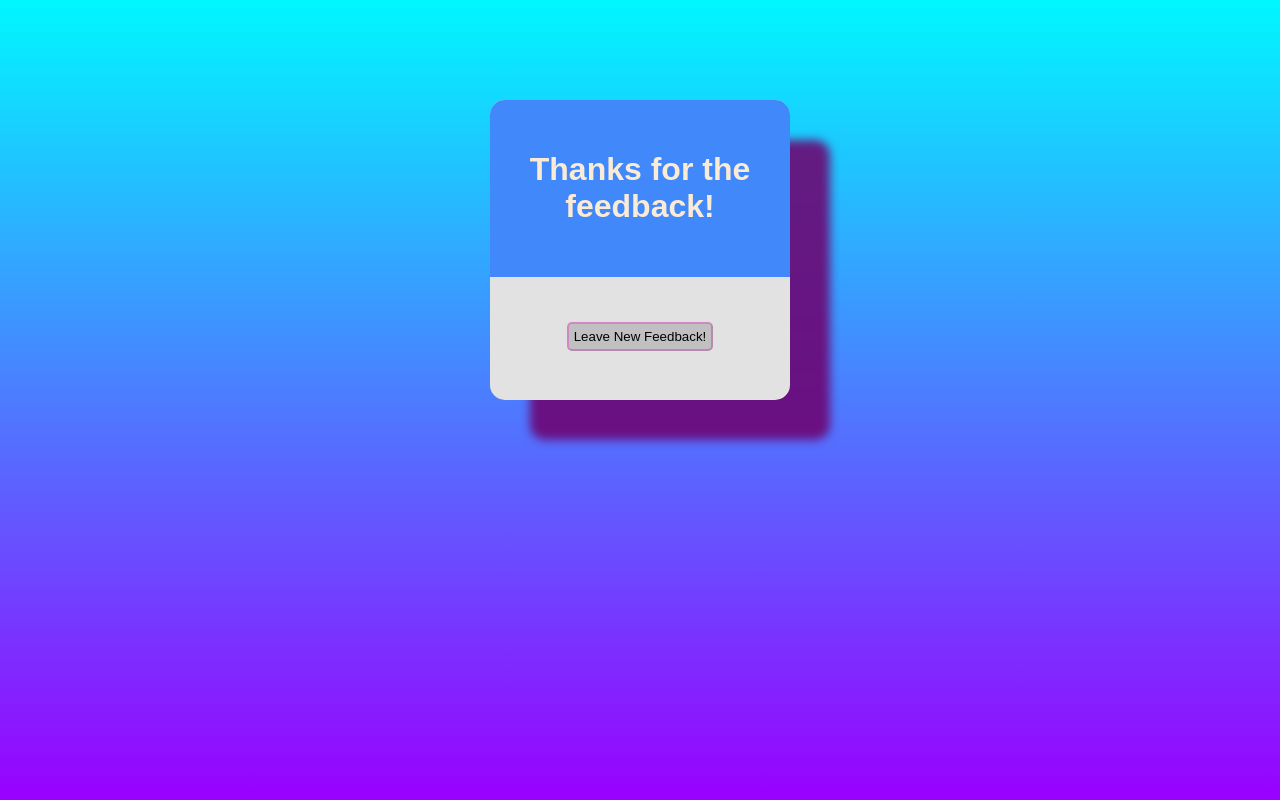
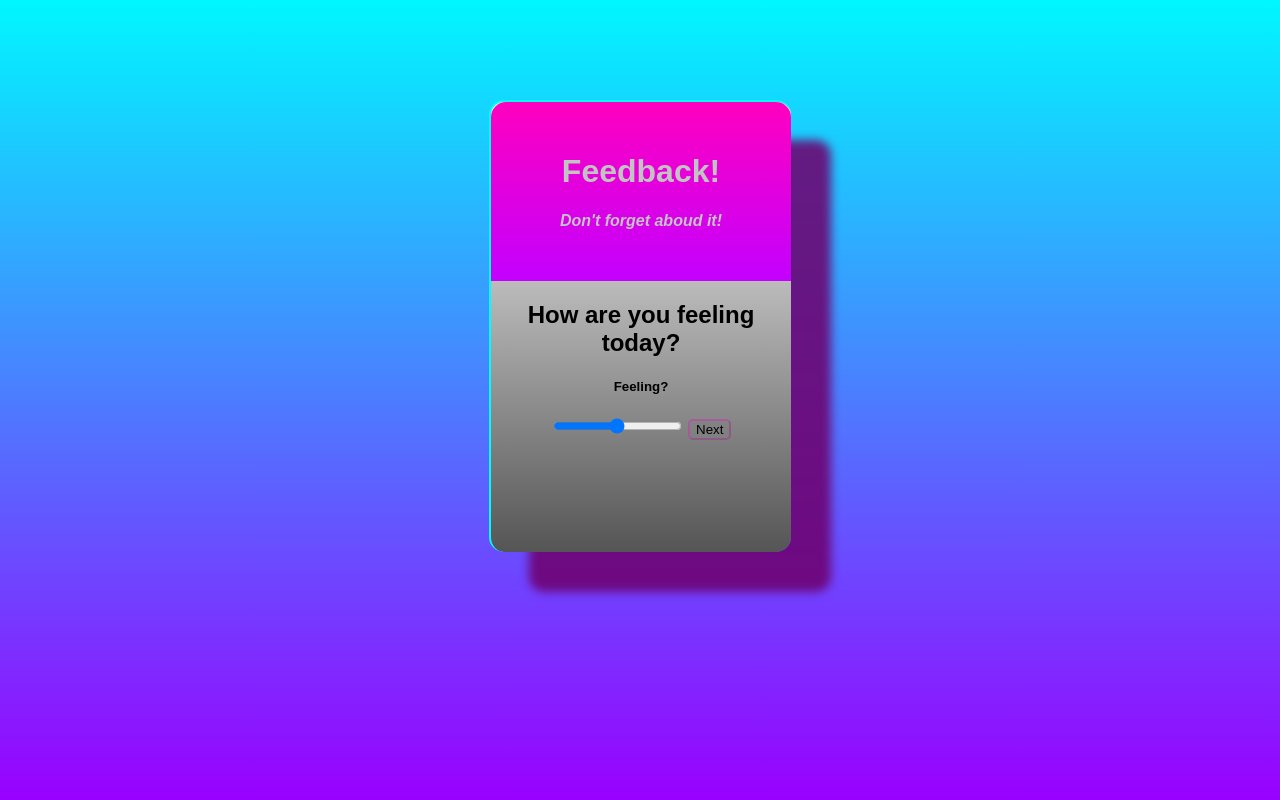
Before and after one commit to colinjaworski/weekend-redux-feedback-loop, a React (Create React App) app: page /#/ in a window 1280 px wide. Before the commit this address led to /#/ThankYou. Built offline with nearby package versions, Linux system fonts and the light colour scheme.

Commit message:
some  more styling on the card

```diff
--- a/src/components/Admin/Admin.jsx
+++ b/src/components/Admin/Admin.jsx
@@ -27,19 +27,18 @@
     console.log('the feedback', feedback);
     return (
         <>
-            <h1>Feedback Results!</h1>
+            <h1>WHERE ARE THE FEEDBACK RESULTS!!!</h1>
 
-            {feedback.map((item) => {
-                const { feeling, understanding, support, comments, id } = item;
-                return (
-                    <div key={id}>
-                        <div>{feeling}</div>
-                        <div>{understanding}</div>
-                        <div>{support}</div>
-                        <div>{comments}</div>
+            {feedback.map((item) =>
+             (
+                    <div key={item.id}>
+                        <p>{item.feeling}</p>
+                        <p>{item.understanding}</p>
+                        <p>{item.support}</p>
+                        <p>{item.comments}</p>
                     </div>
-                );
-            })
+             )
+            )
 
             }
 
--- a/src/components/App/App.css
+++ b/src/components/App/App.css
@@ -3,9 +3,10 @@
 }
 
 .App-header {
-  background-color: #3481fdec;
+  /* background-color: #3481fdec; */
+  background-image: linear-gradient(rgb(255, 0, 191), rgb(195, 0, 255));
   padding: 30px;
-  color: antiquewhite;
+  color: rgb(194, 195, 195);
   border-top-left-radius: 15px;
   border-top-right-radius: 15px;
 }
@@ -25,13 +26,19 @@
 .card {
   position: relative;
   top: 100px;
-  background-color: rgb(226, 226, 226);
+  /* background-color: rgb(226, 226, 226); */
+  background-image: linear-gradient(white, rgb(85, 85, 85));
   width: 300px;
   height: 450px;
   box-shadow: 40px 40px 10px 0px rgba(110, 0, 110, 0.863);
   border-radius: 15px;
   cursor:grab;
   margin: auto;
+  border-style: solid;
+  border-width: 2px;
+  border-color: rgb(0, 255, 242);
+  border-right: aliceblue;
+  border-bottom: aliceblue;
 }
 
 .reviewCard {
```
